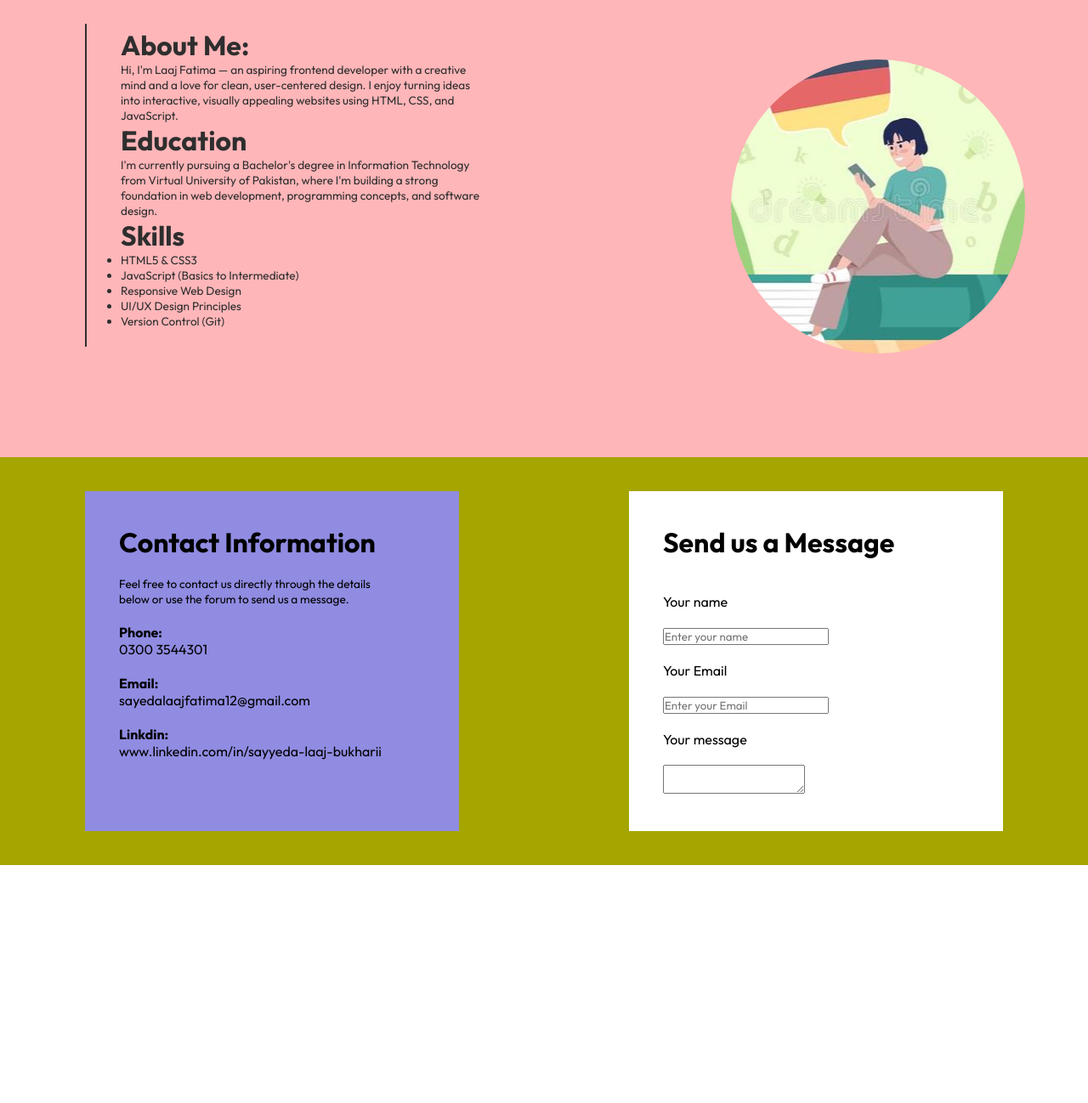
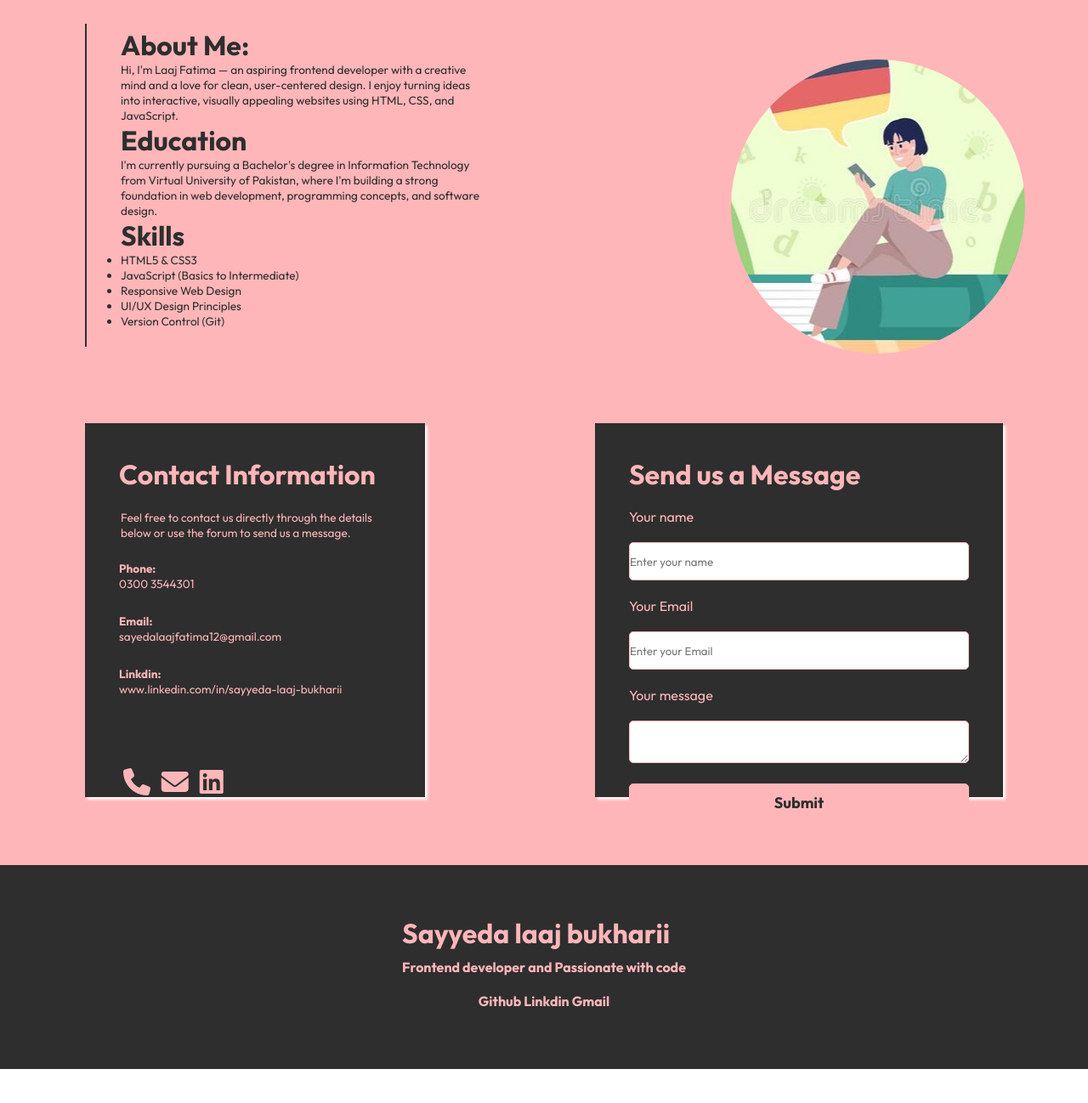
Before and after one commit to LaajBukharii/portfolio, a plain HTML site: page index.html in a window 1280 px wide. Shown: the part 1142-2440 px from the top of the page at 85% size. Before the commit the page ends 2160 px from the top, so only its background shows below. Drawn offline with Linux system fonts and the light colour scheme.

Commit message:
abot-section contact forum ids footer

```diff
--- a/index.html
+++ b/index.html
@@ -16,7 +16,7 @@
        <span class="border"><a href="#">Home</a ></span>
        <span class="border"><a href="#about">About</a class= "border"></span>
        <span class="border"><a href="#skills">Skills</a class= "border"></span>
-       <span class="border"><a href="#">Contact </a class= "border"></span>
+       <span class="border"><a href="#contact">Contact </a class= "border"></span>
     </div>
     </div>
 </header>
@@ -68,7 +68,7 @@
         </div>
     </div>
 </div>
-<div class="contact">
+<div id="contact" class="contact">
 
 
     <div class="ids">
@@ -81,15 +81,19 @@
         <p><h4>Email:</h4>sayedalaajfatima12@gmail.com</p>
         <br>
         <p><h4>Linkdin:</h4>www.linkedin.com/in/sayyeda-laaj-bukharii</p>
+        <i class="fa-solid fa-phone"></i>
+        <i class="fa-solid fa-envelope"></i>
+        <i class="fa-brands fa-linkedin"></i>
+
     </div>
 
     </div>
     <div class="forum">
         <form >
             <h1>Send us a Message</h1>
-            <br><br>
+            <br>
 
-            <label for="yor name"> Your name</label>
+            <label for="your name"> Your name</label>
             <br><br>
             <input type="text" placeholder="Enter your name"/>
             <br><br>
@@ -100,9 +104,17 @@
             <label for="your message">Your message</label>
             <br><br>
             <textarea name="message" id="Enter your Message"></textarea>
+            <button class="button">Submit</button>
         </form>
     </div>
 </div>
+<footer>
+    <div class="footer">
+    <h1>Sayyeda laaj bukharii</h1>
+    <p><h4>Frontend developer and Passionate with code </h4></p>
+    <p><h4><center>Github  Linkdin  Gmail</center></h4></p>
+</div>
+</footer>
 
 </body>
 </html>
--- a/style.css
+++ b/style.css
@@ -1,37 +1,37 @@
-*{
+* {
   margin: 0;
   padding: 0;
   box-sizing: border-box;
-    font-family: 'Outfit';
+  font-family: "Outfit";
 }
-html{
+html {
   scroll-behavior: smooth;
 }
-html,body{
+html,
+body {
   height: 100%;
   width: 100%;
-
 }
 
-.header{
+.header {
   height: 80px;
   width: 100%;
   /* background-color: #1C1C1C; */
-    background-color:  black;
+  background-color: black;
   background-size: cover;
-    color: #FDFDFD;
+  color: #fdfdfd;
   display: flex;
   justify-content: end;
   align-items: center;
   padding: 10px;
   position: fixed;
 }
-.logo img{
+.logo img {
   height: 70px;
   display: flex;
   justify-content: start;
 }
-.header2 a{
+.header2 a {
   text-decoration: none;
   text-align: center;
   color: aliceblue;
@@ -40,85 +40,76 @@ html,body{
   padding: 10px;
   /* padding-right: 30px; */
   margin: 0px 10px;
-
 }
 
-.border :hover{
-    background-color:#F9F7F1;
-    color: #2E2E2E;
+.border :hover {
+  background-color: #f9f7f1;
+  color: #2e2e2e;
   font-weight: 500;
 }
-.hero-section{
+.hero-section {
   display: flex;
   justify-content: center;
   align-items: center;
 
-    background-color: #FFB6B9;
-    color: #2E2E2E;
+  background-color: #ffb6b9;
+  color: #2e2e2e;
   font-size: x-large;
   height: 80vh;
-    width: 100%
-
-
+  width: 100%;
 }
-.btn:hover{
+.btn:hover {
   background-color: white;
-color: #2E2E2E;
+  color: #2e2e2e;
 }
 
-.hero-section2{
+.hero-section2 {
   height: 40vh;
   width: 50%;
   text-align: center;
   padding: 40px;
   padding-top: 40px;
-
 }
-.hero-section2 h1{
+.hero-section2 h1 {
   padding-top: 10px;
   font-weight: bolder;
-
 }
-.hero-section2 h6{
+.hero-section2 h6 {
   padding-top: 10px;
   font-weight: 500;
 }
-.hero-section2 button{
-    background-color: #2E2E2E;
+.hero-section2 button {
+  background-color: #2e2e2e;
   color: aliceblue;
   margin: 20px;
   height: 40px;
   width: 140px;
   border-radius: 30px;
-    border: 2px solid #2E2E2E;
+  border: 2px solid #2e2e2e;
   text-align: center;
   font-weight: 700;
 }
-.content{
+.content {
   height: 60vh;
   width: 100%;
-    background-color:#FFB6B9;
+  background-color: #ffb6b9;
   display: flex;
   justify-content: space-evenly;
   flex-wrap: wrap;
-
-
 }
-.box{
+.box {
   height: 45vh;
   width: 80%;
-    background-color: beige ;
+  background-color: beige;
   border-radius: 20px;
   padding: 20px 0px 15px;
   display: flex;
   justify-content: space-evenly;
   align-items: center;
   margin-top: 20px;
-    border: 1px solid #FFB6B9;
-
-
+  border: 1px solid #ffb6b9;
 }
-.box1{
+.box1 {
   height: 20vh;
   width: 200px;
   padding: 20px 0px 15px;
@@ -128,21 +119,18 @@ color: #2E2E2E;
   color: white;
   font-weight: bolder;
   font-size: 4.5em;
-   background-color: #FFB6B9;
+  background-color: #ffb6b9;
   border-radius: 10px;
 }
-.box1 img{
+.box1 img {
   height: 120px;
   width: 120px;
   padding-top: 2px;
-    mix-blend-mode:darken
-
-
-
+  mix-blend-mode: darken;
 }
-.box2{
+.box2 {
   height: 20vh;
-    width:200px;
+  width: 200px;
   padding: 20px 0px 15px;
   color: white;
   display: flex;
@@ -150,19 +138,16 @@ color: #2E2E2E;
   align-items: center;
   font-weight: bolder;
   font-size: 5.5em;
-    background-color: #908ce2 ;
+  background-color: #908ce2;
   border-radius: 10px;
 }
- .box2 img{
+.box2 img {
   height: 100px;
   width: 100px;
 
-
-
-    mix-blend-mode:darken
-
+  mix-blend-mode: darken;
 }
- .box3{
+.box3 {
   height: 20vh;
   width: 200px;
   padding: 20px 0px 15px;
@@ -172,16 +157,15 @@ color: #2E2E2E;
   display: flex;
   justify-content: center;
   align-items: center;
-    background-color:#fae078;
+  background-color: #fae078;
   border-radius: 10px;
 }
- .box3 img{
+.box3 img {
   height: 100px;
   width: 100px;
-    mix-blend-mode:darken
-
+  mix-blend-mode: darken;
 }
- .box4{
+.box4 {
   height: 20vh;
   width: 200px;
   padding: 20px 0px 15px;
@@ -194,96 +178,147 @@ color: #2E2E2E;
   background-color: pink;
   border-radius: 10px;
 }
- .box4 img{
+.box4 img {
   height: 100px;
   width: 180px;
-    mix-blend-mode:darken
-
-
+  mix-blend-mode: darken;
 }
- marquee{
-    background-color: #1C1C1C;
+marquee {
+  background-color: #1c1c1c;
   padding: 10px 10px;
   font-size: x-large;
   height: fit-content;
   font-weight: bold;
   color: white;
 }
-marquee span{
+marquee span {
   margin: 8px;
 }
-.about-section{
-   height: 70vh;
+.about-section {
+  height: 60vh;
   width: 100%;
-   background-color: #1C1C1C;
+  background-color: #1c1c1c;
   display: flex;
 }
-.about{
-    height: 70vh;
+.about {
+  height: 60vh;
   width: 60%;
-    background-color: #FFB6B9;
-    color: #2E2E2E;
+  background-color: #ffb6b9;
+  color: #2e2e2e;
   padding: 50px 100px;
 }
-.content2{
+.content2 {
   height: 50vh;
   width: 90%;
-
 }
-.line{
-    border-left: 2px solid #2E2E2E;
+.line {
+  border-left: 2px solid #2e2e2e;
   height: 380px;
-    padding:  5px 40px;
+  padding: 5px 40px;
 }
-.about p{
-    font-size: 0.85rem;
-
-}
-.about li{
+.about p {
   font-size: 0.85rem;
 }
-.profile{
-    height: 70vh;
+.about li {
+  font-size: 0.85rem;
+}
+.profile {
+  height: 60vh;
   width: 40%;
-    background-color: #FFB6B9;
+  background-color: #ffb6b9;
 }
-.pic{
+.pic {
   height: 350px;
   width: 350px;
   margin: 90px 90px;
-    border: 2px solid #FFB6B9;
+  border: 2px solid #ffb6b9;
   background-image: url(picc.jpg);
   background-position: center;
   border-radius: 50%;
 }
-.contact{
-    height: 60vh;
+.contact {
+  height: 70vh;
   width: 100%;
-
-    background-color: rgb(165, 165, 0);
+  /* border-top: 2px solid #F9F7F1; */
+  background-color: #ffb6b9;
   display: flex;
 }
-.forum{
-    height: 50vh;
+.forum {
+  height: 55vh;
   width: 100%;
   padding: 40px;
   margin: 40px 100px;
   background-color: white;
+  color: #ffb6b9;
+  background-color: #2e2e2e;
+  box-shadow: 3px 3px 3px rgb(248, 249, 250);
 }
-.ids{
-    height: 50vh;
+.forum input {
+  height: 45px;
+  width: 400px;
+  color: #2e2e2e;
+  border: 1px solid #ffb6b9;
+  border-radius: 5px;
+}
+.forum textarea {
+  height: 50px;
+  width: 400px;
+  border: 1px solid #ffb6b9;
+  border-radius: 5px;
+}
+.forum button {
+  height: 45px;
+  width: 400px;
+  color: #2e2e2e;
+  border: 1px solid #ffb6b9;
+  border-radius: 5px;
+  margin-top: 20px;
+  background-color: #ffb6b9;
+  color: #2e2e2e;
+  font-weight: 700;
+  font-size: large;
+}
+.ids {
+  height: 55vh;
   width: 100%;
   padding: 40px;
   margin: 40px 100px;
+  color: #ffb6b9;
+  background-color: #2e2e2e;
+  /* background-color: #FFB6B9;   */
+    box-shadow: 3px 3px 3px rgb(248, 249, 250);
+}
+.ids p {
+  padding: 2px;
+}
+.ids i{
+    padding:  5px;
+    font-size: xx-large;
+    margin-top: 80px;
+    padding: 0px 5px;
 
+}
 
-    background-color: #908ce2;
-}
-.phone{
+.phone {
   height: 40vh;
-    width: 90%;
-    padding:  20px 0px;
-}
-.phone p{
+  width: 100%;
+  padding: 20px 0px;
   font-size: 0.85rem;
 }
+footer{
+    background-color: #2e2e2e;
+    height: 30vh;
+    width: 100%;
+    color: #ffb6b9;
+    display: flex;
+    justify-content: center;
+    align-items: center;
+
+}
+.footer{
+    padding: 100px;
+
+}
+.footer p{
+    padding: 5px;
+}
```
Lines whose indentation alone changed are shown as unchanged.
